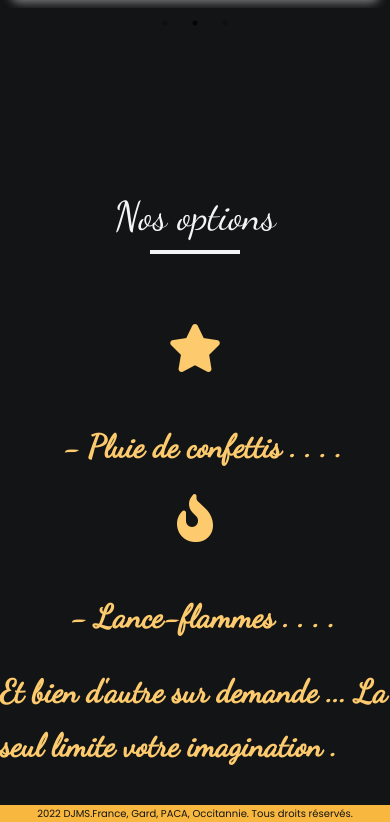
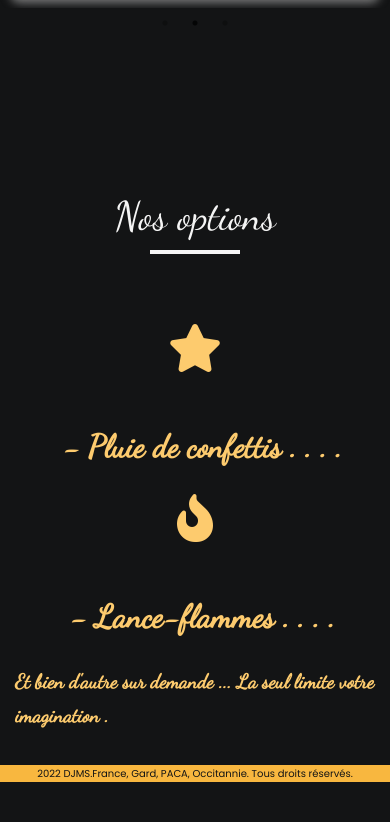
Before and after one commit to julescynamon/dj-ms-site, a plain HTML site: page packs.html in a window 390 px wide. Shown: the part 1045-1867 px from the top of the page. After the commit the page ends 1827 px from the top, so only its background shows below. Drawn offline with nearby package versions, Linux system fonts and the light colour scheme.

Commit message:
petite correction de bug

```diff
--- a/packs.html
+++ b/packs.html
@@ -144,6 +144,7 @@
     </script>
     <script src="https://ajax.googleapis.com/ajax/libs/jquery/3.6.0/jquery.min.js"></script>
     <script src="//cdn.jsdelivr.net/npm/slick-carousel@1.8.1/slick/slick.min.js"></script>
+    <script src="./js/index.js"></script>
     <script src="./js/packs.js"></script>
 </body>
 
--- a/sass/pages/_packs.scss
+++ b/sass/pages/_packs.scss
@@ -239,5 +239,14 @@
             margin-left: 1rem;
             font-size: 1rem;
         }
+
+        @media screen and (max-width: 768px) {
+            &>h3 {
+                margin-left: 15px;
+                margin-right: 15px;
+                font-size: 20px;
+            }
+        }
+
     }
 }
```
Also changed, not shown: Publics/main.Style.css, 1 other file.
